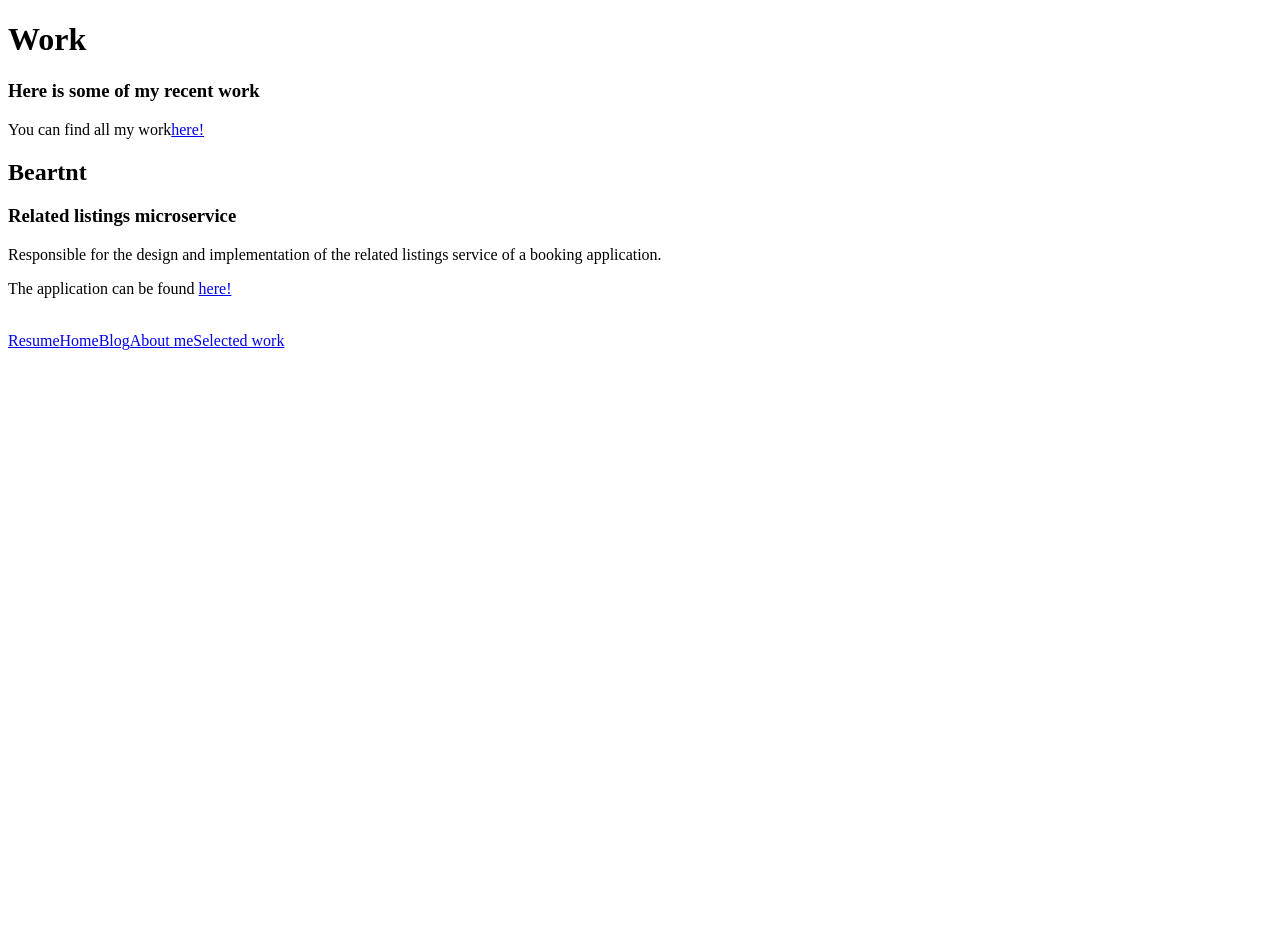
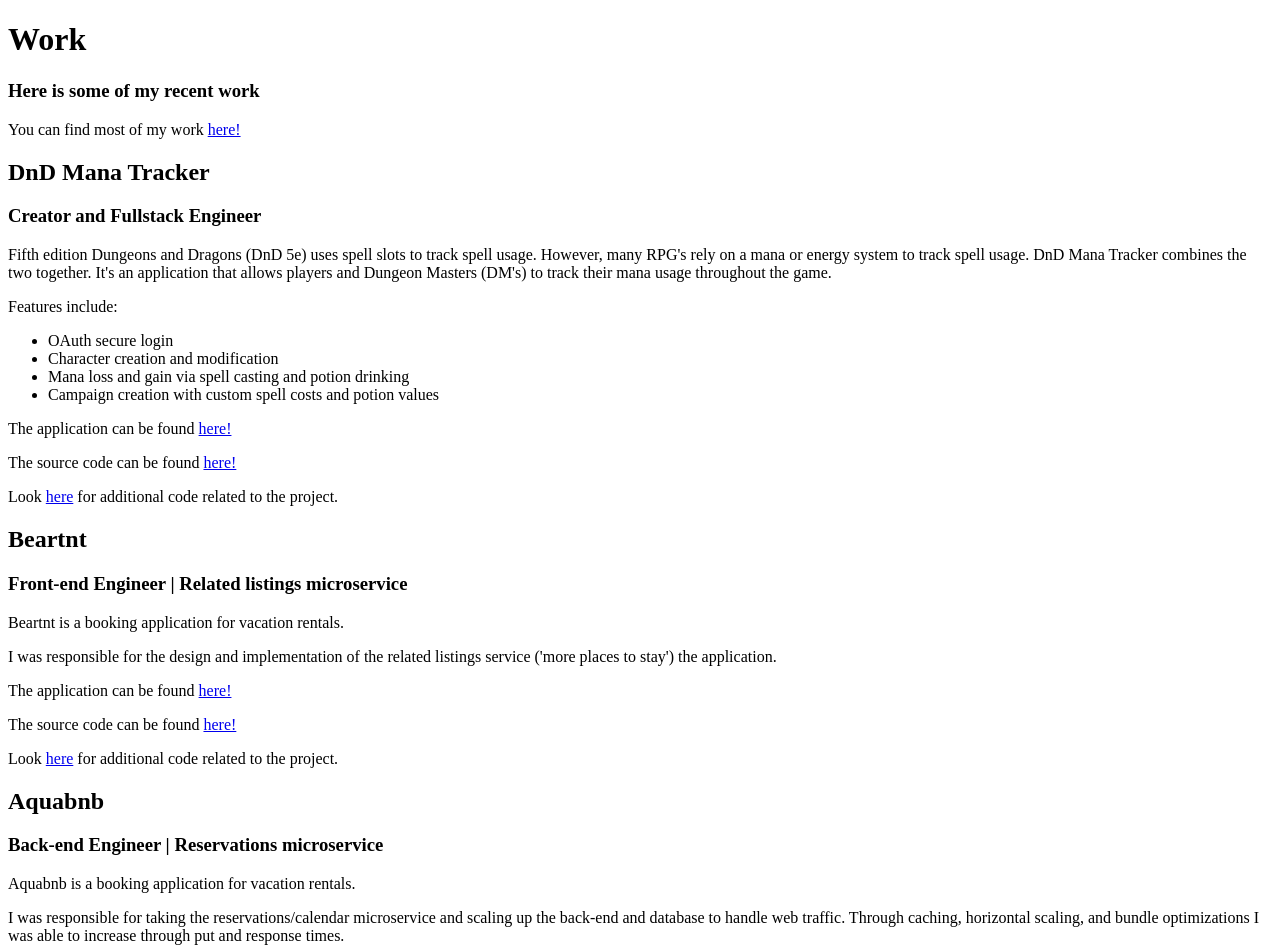
Before and after one commit to Parker-Stafford/personal-site, a Next.js app: page /work in a window 1280 px wide. Shown: the top 952 px of the page. Before the commit the page ends 800 px from the top, so only its background shows below. Built offline with nearby package versions, Linux system fonts and the light colour scheme.

Commit message:
Add and format recent projects

```diff
--- a/pages/work.js
+++ b/pages/work.js
@@ -11,14 +11,65 @@
       </Head>
       <h1>Work</h1>
       <h3>Here is some of my recent work</h3>
-      <p>You can find all my work<a href="https://github.com/parker-stafford">here!</a></p>
+      <p>You can find most of my work <a href="https://github.com/parker-stafford">here!</a></p>
+      <h2>DnD Mana Tracker</h2>
+      <h3>Creator and Fullstack Engineer</h3>
+      <p>
+        Fifth edition Dungeons and Dragons (DnD 5e) uses spell slots to track spell usage.
+        However, many RPG&apos;s rely on a mana or energy system to track spell usage.
+        DnD Mana Tracker combines the two together. It&apos;s an application that allows
+        players and Dungeon Masters (DM&apos;s) to track their mana usage throughout the game.
+      </p>
+      <p>
+        Features include:
+      </p>
+      <ul>
+        <li>OAuth secure login</li>
+        <li>Character creation and modification</li>
+        <li>Mana loss and gain via spell casting and potion drinking</li>
+        <li>Campaign creation with custom spell costs and potion values</li>
+      </ul>
+      <p>
+        The application can be found <a href="https://dnd-mana-tracker.vercel.app/" target="_blank" rel="noopener noreferrer">here!</a>
+      </p>
+      <p>
+        The source code can be found <a href="https://github.com/Parker-Stafford/dnd-mana-tracker" target="_blank" rel="noopener noreferrer">here!</a>
+      </p>
+      <p>
+        Look <a href="https://github.com/Mormont-team-6/places-to-stay" target="_blank" rel="noopener noreferrer">here</a> for additional code related to the project.
+      </p>
       <h2>Beartnt</h2>
-      <h3>Related listings microservice</h3>
+      <h3>Front-end Engineer | Related listings microservice</h3>
+      <p>Beartnt is a booking application for vacation rentals.</p>
       <p>
-        Responsible for the design and implementation of
-        the related listings service of a booking application.
+        I was responsible for the design and implementation of
+        the related listings service (&apos;more places to stay&apos;) the application.
       </p>
-      <p>The application can be found <a href="http://beartnt.com/">here!</a></p>
+      <p>
+        The application can be found <a href="http://beartnt.com/" target="_blank" rel="noopener noreferrer">here!</a>
+      </p>
+      <p>
+        The source code can be found <a href="https://github.com/Mormont-team-6/places-to-stay" target="_blank" rel="noopener noreferrer">here!</a>
+      </p>
+      <p>
+        Look <a href="https://github.com/Mormont-team-6/places-to-stay" target="_blank" rel="noopener noreferrer">here</a> for additional code related to the project.
+      </p>
+      <h2>Aquabnb</h2>
+      <h3>Back-end Engineer | Reservations microservice</h3>
+      <p>
+        Aquabnb is a booking application for vacation rentals.
+      </p>
+      <p>
+        I was responsible for taking the reservations/calendar microservice and scaling up
+        the back-end and database to handle web traffic. Through caching, horizontal scaling,
+        and bundle optimizations I was able to increase through put and response times.
+      </p>
+      <p>
+        The source code can be found <a href="https://github.com/team-kutner/calendar-service" target="_blank" rel="noopener noreferrer">here!</a>
+      </p>
+      <p>
+        Look <a href="https://github.com/team-kutner" target="_blank" rel="noopener noreferrer">here</a> for additional code related to the project.
+      </p>
       <br />
       <Link href="/resume.pdf">Resume</Link>
       <Link href="/">Home</Link>
```
